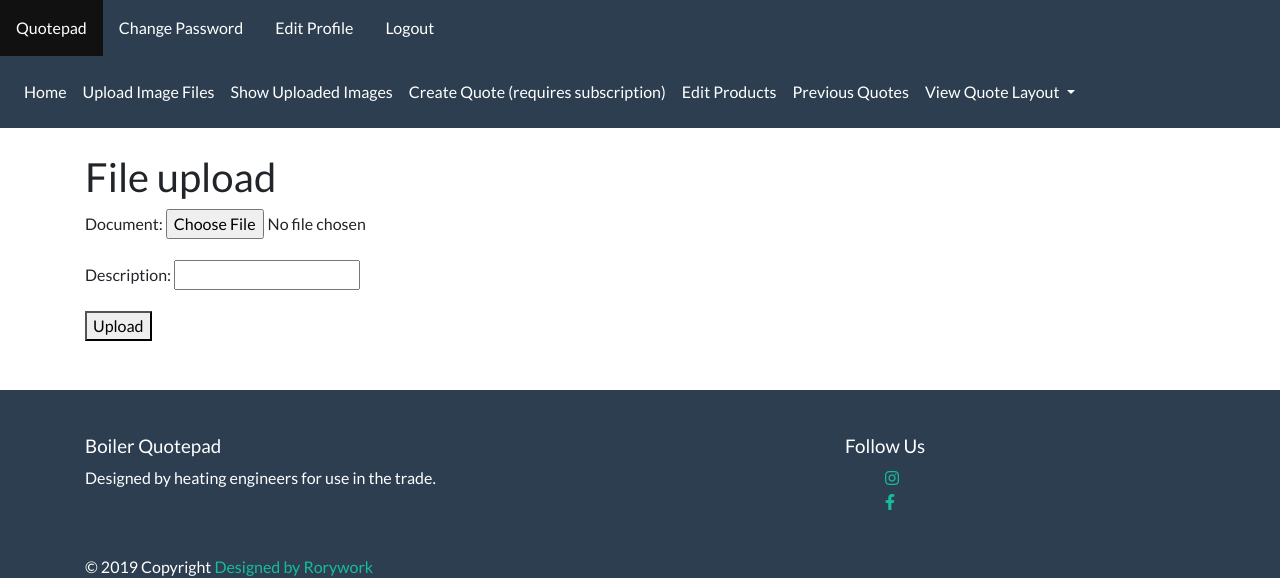
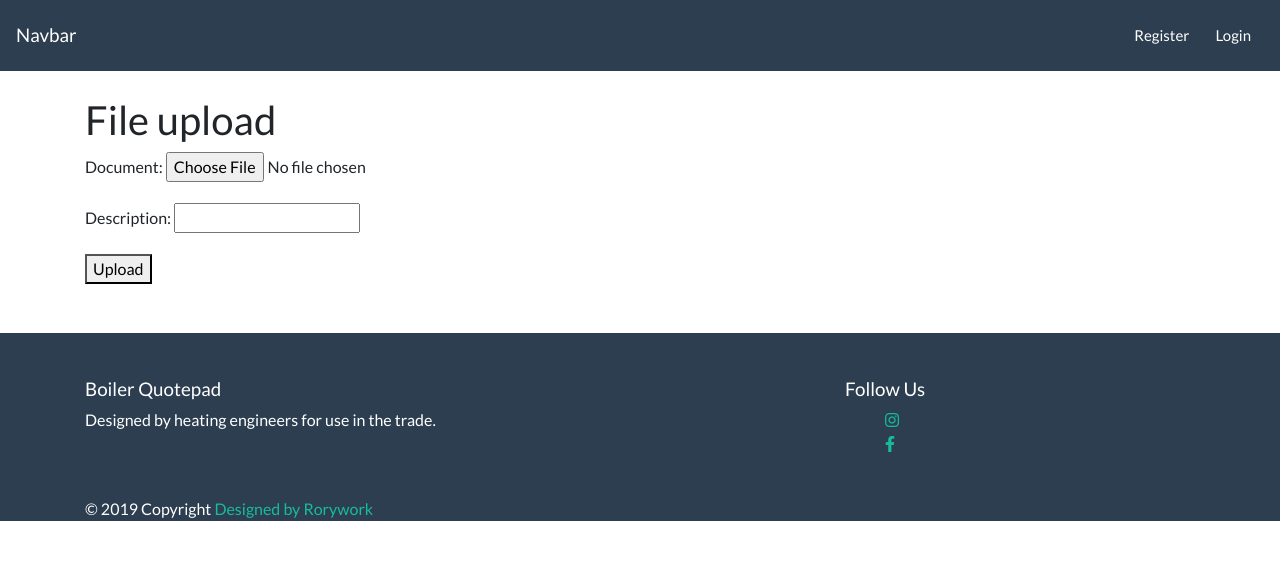
Before and after one commit to Rorywork/bquotepad, a Django app: page /fileupload/ in a window 1280 px wide. Shown: the top 578 px of the page. Run offline with Django 3.2, Linux system fonts and the light colour scheme; a user stored in the database is signed in; some libraries are stand-ins or nearby versions.

Commit message:
Started building new simpler navbar

```diff
--- a/static/css/main.css
+++ b/static/css/main.css
@@ -42,6 +42,10 @@
 
 .landing-info-titles{
   font-size: 1.4rem;
+}
+
+.landing-info-icons{
+  font-size: 3rem;
 }
 
 
@@ -195,3 +199,7 @@
 .blockquote{
   color: rgb(255, 255, 255);
 }
+
+.navbar{
+  color: white;
+}
--- a/templates/base.html
+++ b/templates/base.html
@@ -26,7 +26,13 @@
     integrity="sha384-ChfqqxuZUCnJSK3+MXmPNIyE6ZbWh2IMqE241rYiqJxyMiZ6OW/JmZQ5stwEULTy" crossorigin="anonymous">
   </script>
 
-<ul class="bg-primary above-nav-list">
+<nav class="navbar navbar-expand-lg navbar-dark bg-primary">
+  <a class="navbar-brand mr-auto" href="#">Navbar</a>
+  <a class="btn btn-primary my-2 my-sm-0" type="submit">Register</a>
+  <a class="btn btn-primary" type="submit">Login</a>
+</nav>
+
+<!-- <ul class="bg-primary above-nav-list">
   {% if user.is_authenticated %}
   <li class="above-nav"><a href="/home">Quotepad</a></li>
   {% else %}
@@ -87,7 +93,7 @@
 
 
     </div>
-  </nav>
+  </nav> -->
 
 
 
```
